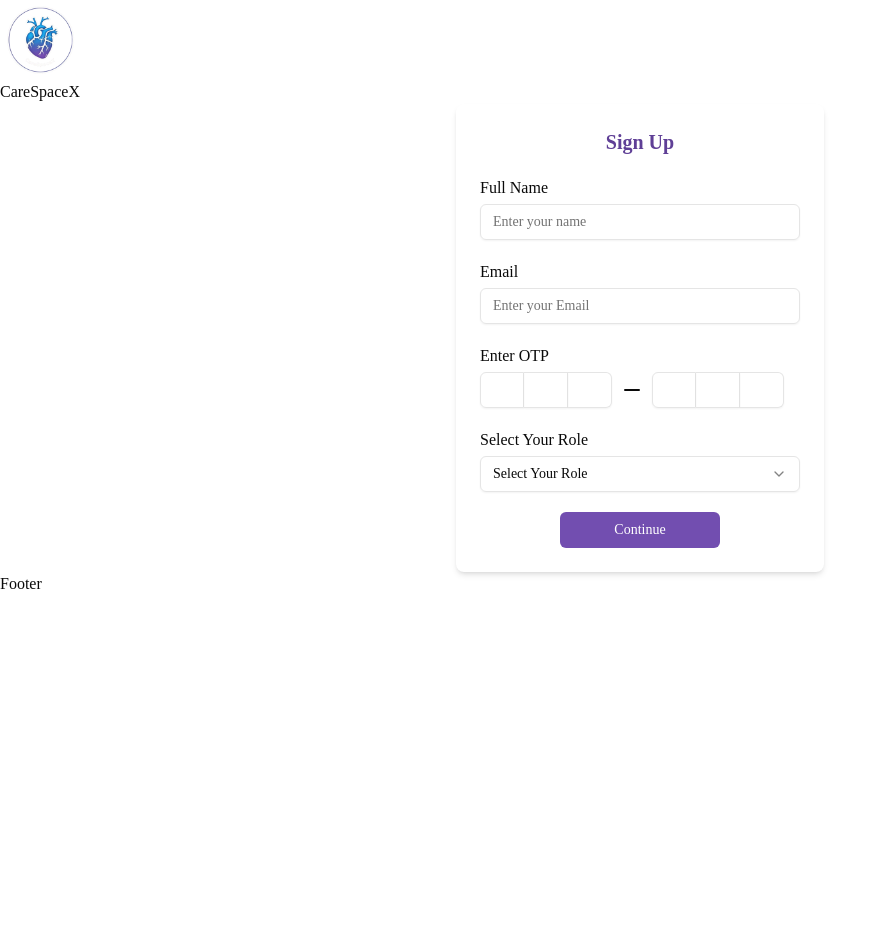
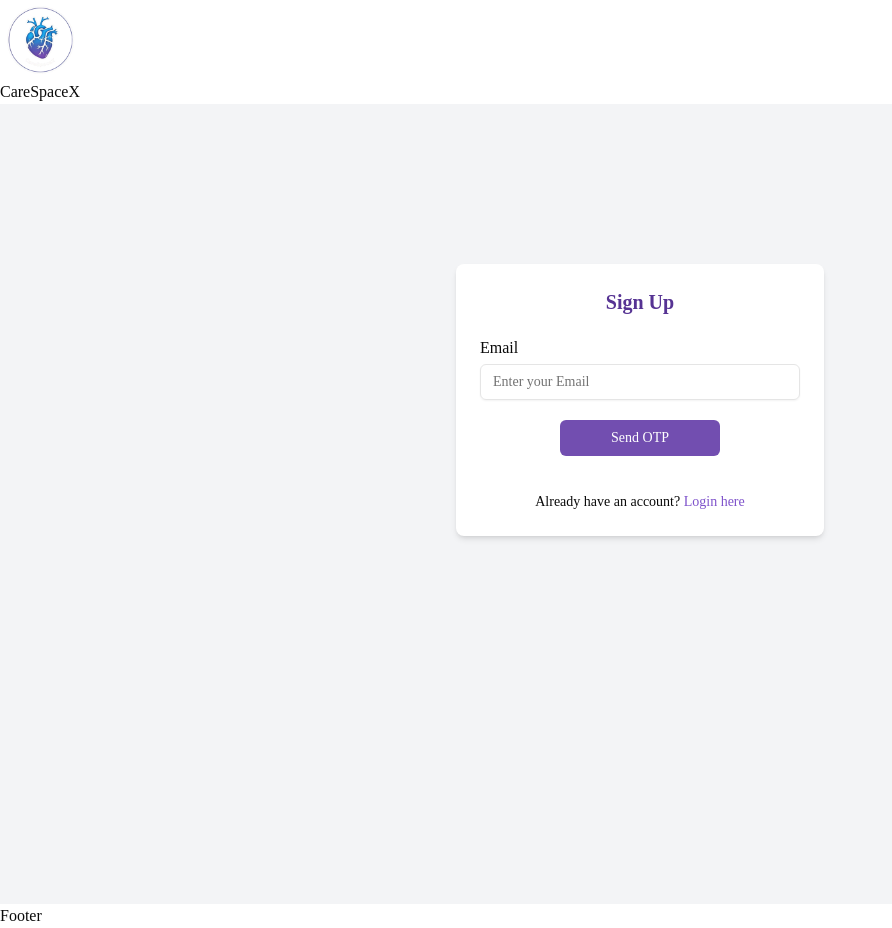
Before and after one commit to Adarshrajsrivastwa/Medical-website, a React (Vite) app in the folder frontend/: page /signup in a window 1280 px wide. Shown: the whole page, without its empty margins (0-892 px from the left). Before the commit the page ends 800 px from the top, so only its background shows below. Built offline with nearby package versions, Linux system fonts and the light colour scheme; a web font is replaced by a local one.

Commit message:
Updated SignUp

```diff
--- a/frontend/src/Pages/Authentication/SignUp.jsx
+++ b/frontend/src/Pages/Authentication/SignUp.jsx
@@ -15,6 +15,7 @@ import {
   SelectTrigger,
   SelectValue,
 } from "@/components/ui/select";
+import { Link } from "react-router-dom"; // Add the Link import for routing
 
 function SignUp() {
   const [formData, setFormData] = useState({
@@ -24,6 +25,8 @@ function SignUp() {
     role: "",
   });
 
+  const [showModal, setShowModal] = useState(false); // Tracks whether modal is visible
+
   const handleChange = (e) => {
     const { name, value } = e.target;
     setFormData((prevData) => ({
@@ -32,38 +35,28 @@ function SignUp() {
     }));
   };
 
-  const handleRoleChange = (role) => {
-    setFormData((prevData) => ({
-      ...prevData,
-      role,
-    }));
+  const handleSendOtp = () => {
+    if (!formData.email) {
+      alert("Please enter your email!");
+      return;
+    }
+    console.log("OTP sent to:", formData.email);
+    setShowModal(true); // Show modal
   };
 
   const handleSubmit = (e) => {
     e.preventDefault();
     console.log("Form submitted with data:", formData);
+    setShowModal(false); // Close modal on submit
   };
 
   return (
-    <div className="flex items-center justify-center h-full">
+    <div className="flex items-center justify-center min-h-screen bg-gray-100">
       <form
         onSubmit={handleSubmit}
-        className="flex flex-col items-center gap-5 shadow-md rounded-lg p-6 bg-white"
+        className="mb-52 flex flex-col items-center gap-5 shadow-md rounded-lg p-6 bg-white"
       >
-        <h1 className="text-xl font-bold text-[#5f3f96]">Sign Up</h1>
-
-        <div className="flex flex-col gap-1 w-80">
-          <Label htmlFor="name" className="text-base font-normal">
-            Full Name
-          </Label>
-          <Input
-            type="text"
-            placeholder="Enter your name"
-            name="name"
-            value={formData.name}
-            onChange={handleChange}
-          />
-        </div>
+        <h1 className="text-xl font-bold text-[#563393]">Sign Up</h1>
 
         <div className="flex flex-col gap-1 w-80">
           <Label htmlFor="email" className="text-base font-normal">
@@ -78,7 +71,46 @@ function SignUp() {
           />
         </div>
 
-        <div className="flex flex-col gap-1 w-80">
+        <Button
+          type="button"
+          onClick={handleSendOtp}
+          className="w-40"
+          variant="ours"
+        >
+          Send OTP
+        </Button>
+
+        {/* Already have an account link */}
+        <div className="mt-4 text-sm">
+          <p>
+            Already have an account?{" "}
+            <Link to="/login" className="text-[#7f53cb] hover:underline">
+              Login here
+            </Link>
+          </p>
+        </div>
+
+        {/* Modal */}
+        {showModal && (
+          <div className="fixed inset-0 flex items-center justify-center bg-black bg-opacity-50">
+            <div className="bg-white p-6 rounded-lg shadow-md w-96">
+              <h2 className="text-lg font-bold mb-4 text-[#563393]">Verify OTP</h2>
+
+              <div className="flex flex-col gap-3">
+                <div>
+                  <Label htmlFor="name" className="text-base font-normal">
+                    Full Name
+                  </Label>
+                  <Input
+                    type="text"
+                    placeholder="Enter your Full Name"
+                    name="name"
+                    value={formData.name}
+                    onChange={handleChange}
+                  />
+                </div>
+
+                <div>
                   <Label htmlFor="otp" className="text-base font-normal">
                     Enter OTP
                   </Label>
@@ -97,11 +129,15 @@ function SignUp() {
                   </InputOTP>
                 </div>
 
-        <div className="flex flex-col gap-1 w-80">
+                <div className="flex flex-col gap-1">
                   <Label htmlFor="role" className="text-base font-normal">
                     Select Your Role
                   </Label>
-          <Select onValueChange={handleRoleChange}>
+                  <Select
+                    onValueChange={(value) =>
+                      setFormData((prevData) => ({ ...prevData, role: value }))
+                    }
+                  >
                     <SelectTrigger>
                       <SelectValue placeholder="Select Your Role" />
                     </SelectTrigger>
@@ -112,10 +148,23 @@ function SignUp() {
                     </SelectContent>
                   </Select>
                 </div>
+              </div>
 
-        <Button type="submit" variant="ours" className="w-40">
+              <div className="flex items-center justify-end gap-3 mt-4">
+                <Button
+                  type="button"
+                  onClick={() => setShowModal(false)}
+                  variant="destructive"
+                >
+                  Cancel
+                </Button>
+                <Button type="submit" variant="ours">
                   Continue
                 </Button>
+              </div>
+            </div>
+          </div>
+        )}
       </form>
     </div>
   );
```
Lines whose indentation alone changed are shown as unchanged.
